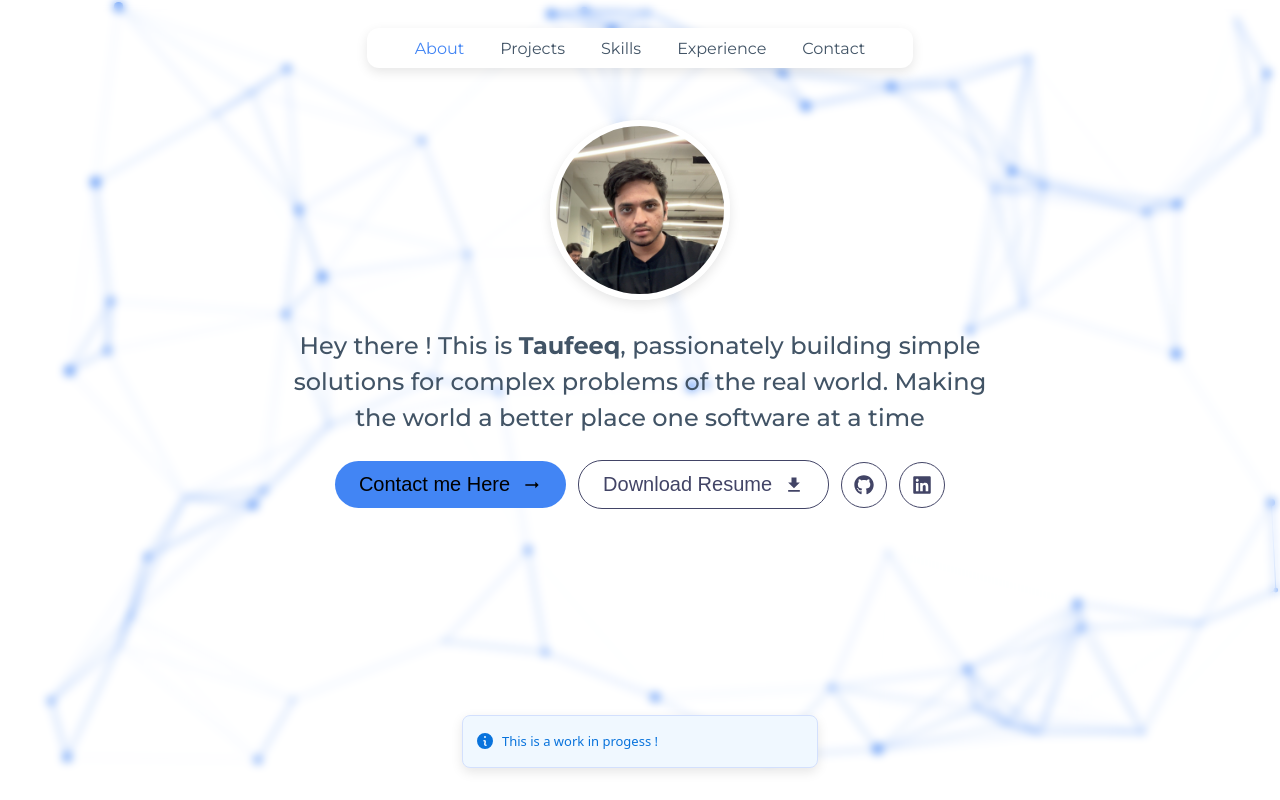
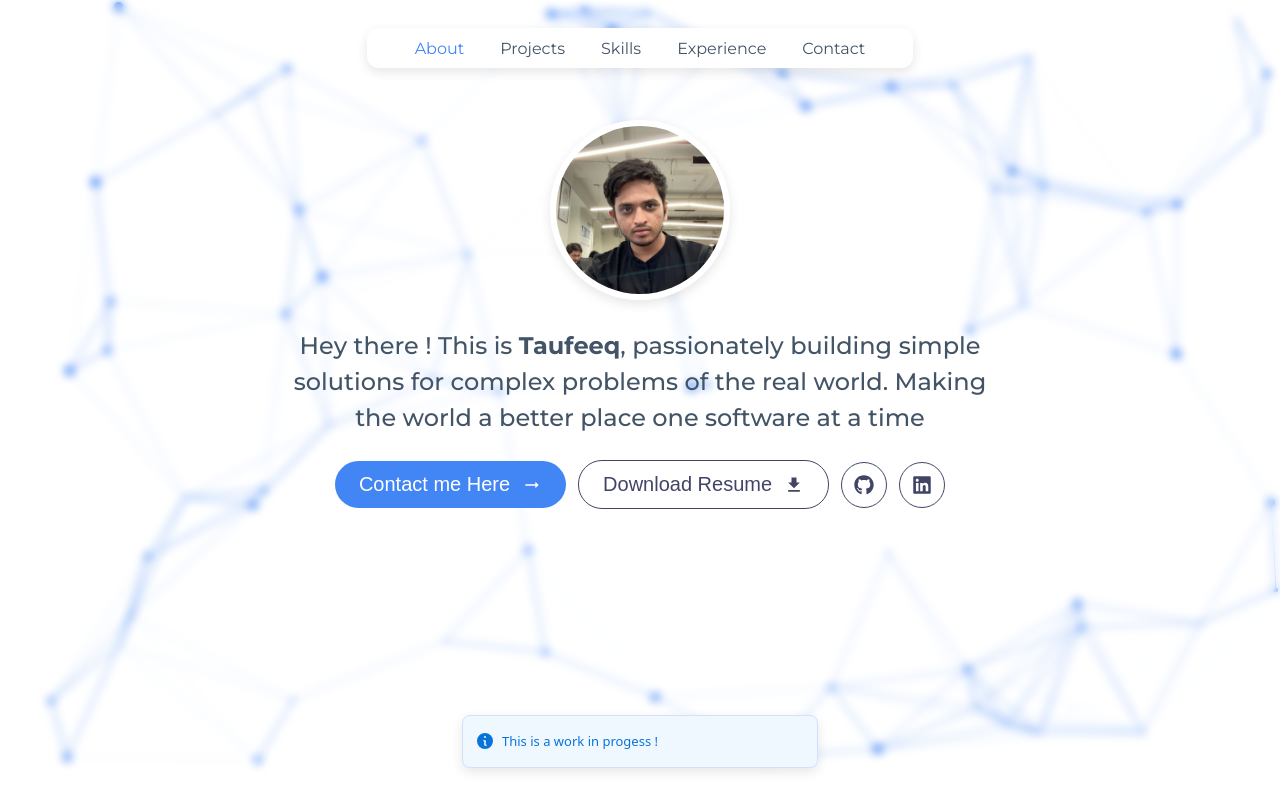
Before and after one commit to taufeeq-ahmed/maestro, a Next.js app: page / in a window 1280 px wide. Built offline with nearby package versions, Linux system fonts and the light colour scheme.

Commit message:
colors are updated

```diff
--- a/app/globals.css
+++ b/app/globals.css
@@ -9,9 +9,6 @@
 
 }
 
-@media (prefers-color-scheme: dark) {
-
-}
 
 * {
   box-sizing: border-box;
@@ -25,23 +22,7 @@ body {
   overflow-x: hidden;
 }
 
-body {
-  color: rgb(var(--foreground-rgb));
-  background: linear-gradient(
-      to bottom,
-      transparent,
-      rgb(var(--background-end-rgb))
-    )
-    rgb(var(--background-start-rgb));
-}
-
 a {
   color: inherit;
   text-decoration: none;
 }
-
-@media (prefers-color-scheme: dark) {
-  html {
-    color-scheme: dark;
-  }
-}
--- a/components/Button/ThemedButton.jsx
+++ b/components/Button/ThemedButton.jsx
@@ -6,7 +6,7 @@ import Link from 'next/link';
 import styles from './themed_button.module.css';
 
 function ThemedButton({
-    type = 'colored', text = '', icon, shape = 'linear', link, handleClick,
+    type = 'colored', text = '', icon, shape = 'linear', link, handleClick, style = {},
 }) {
     const typeClass = type === 'acrylic' ? styles.acrylic_button : styles.colored_button;
     const shapeClass = shape === 'circular' ? styles.circular : styles.linear;
@@ -17,6 +17,7 @@ function ThemedButton({
                 onClick={handleClick}
                 className={`${styles.button} ${typeClass} ${shapeClass}`}
                 type="button"
+                style={style}
             >
                 {text}
                 {icon}
@@ -29,6 +30,7 @@ function ThemedButton({
             <button
                 className={`${styles.button} ${typeClass} ${shapeClass}`}
                 type="button"
+                style={style}
             >
                 {text}
                 {icon}
--- a/components/Intro/Intro.jsx
+++ b/components/Intro/Intro.jsx
@@ -40,6 +40,7 @@ function Intro() {
                 <ThemedButton
                     text="Contact me Here"
                     icon={<MdArrowRightAlt />}
+                    style={{ color: '#fff' }}
                 />
                 <ThemedButton
                     text="Download Resume"
```
